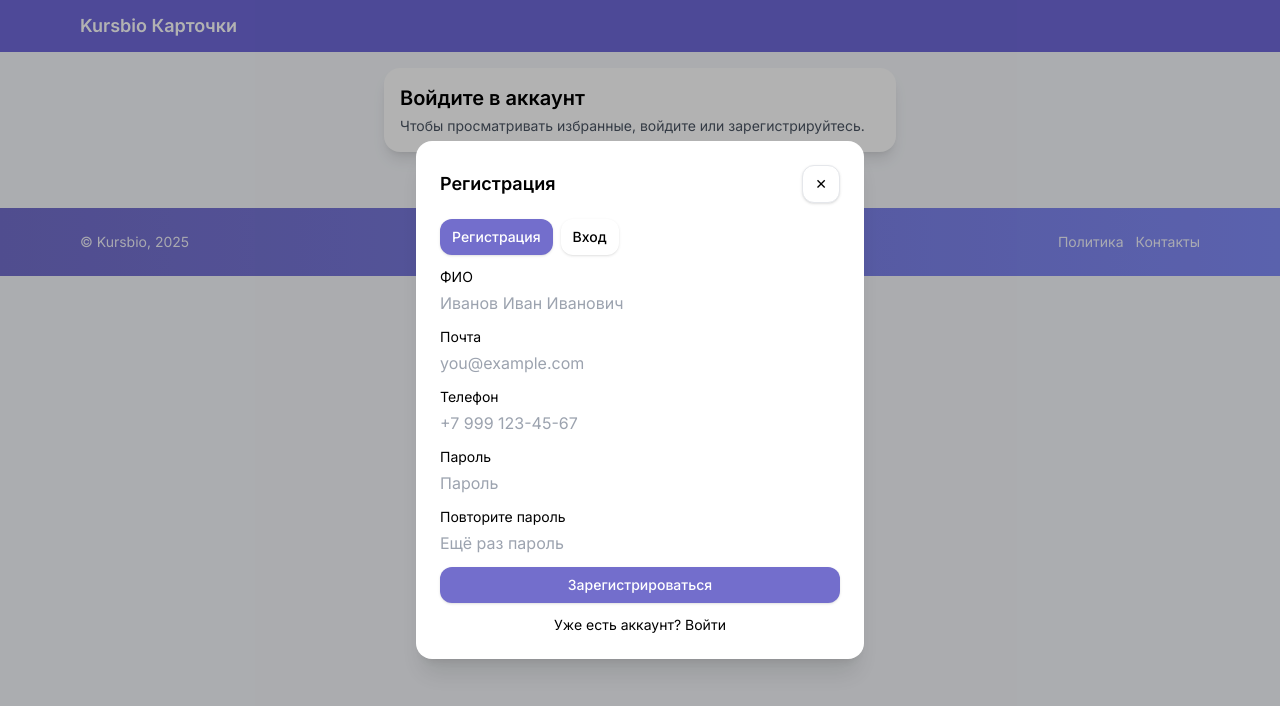
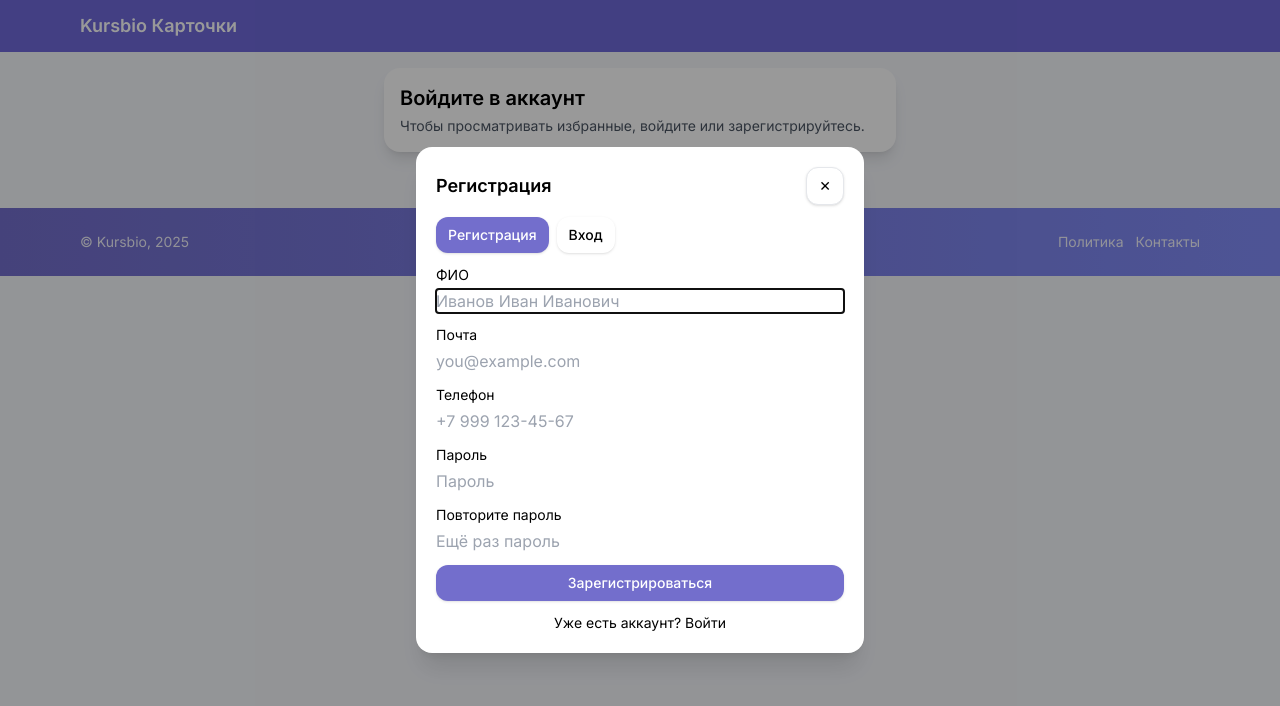
Before and after one commit to Cavor789/kursbio-flashcards, a Next.js app: page /signin in a window 1280 px wide. Shown: the top 706 px of the page. Built offline with nearby package versions, Linux system fonts and the light colour scheme; no server answers.

Commit message:
AuthEmailModal.tsx

```diff
--- a/components/AuthEmailModal.tsx
+++ b/components/AuthEmailModal.tsx
@@ -48,38 +48,30 @@ export default function AuthEmailModal({ open, onClose }: Props) {
     try {
       const cleanPhone = normalizePhone(phone);
 
-      // регистрируем пользователя + кладем ФИО/телефон в user_metadata
+      // регистрация + кладём ФИО/телефон в user_metadata
       const { data, error } = await supabase.auth.signUp({
         email,
         password: pass,
         options: {
-          data: {
-            full_name: fullName,
-            phone: cleanPhone,
-          },
-          // при включенном подтверждении почты Supabase отправит письмо
-          // emailRedirectTo: 'https://kursbio.ru', // можно указать свой URL
+          data: { full_name: fullName, phone: cleanPhone },
+          // emailRedirectTo: 'https://kursbio.com', // если нужен редирект после подтверждения
         },
       });
       if (error) throw error;
 
       const user = data.user;
       if (user) {
-        // создаём/обновляем профиль
-        await supabase
-          .from('profiles')
-          .upsert({
-            id: user.id,
-            full_name: fullName,
-            phone: cleanPhone,
-            email,
-          })
-          .eq('id', user.id);
+        // создаём/обновляем профиль (upsert по id)
+        await supabase.from('profiles').upsert({
+          id: user.id,
+          full_name: fullName,
+          phone: cleanPhone,
+          email, // см. SQL ниже, если этой колонки нет
+        });
       }
 
       setMsg('Успешно! Проверьте почту для подтверждения (если требуется) и войдите.');
-      // при необходимости можно сразу закрывать:
-      // onClose();
+      // onClose(); // можешь сразу закрывать, если нужно
     } catch (e: any) {
       setErr(e.message || 'Ошибка регистрации');
     } finally {
@@ -107,25 +99,42 @@ export default function AuthEmailModal({ open, onClose }: Props) {
   }
 
   return (
-    <div className="fixed inset-0 z-50 flex items-center justify-center p-4 bg-black/30" onClick={onClose}>
-      <div className="w-full max-w-md rounded-2xl bg-white p-6 shadow-xl" onClick={(e) => e.stopPropagation()}>
-        <div className="flex items-center justify-between mb-4">
-          <div className="text-lg font-semibold">
-            {mode === 'signup' ? 'Регистрация' : 'Вход'}
-          </div>
-          <button onClick={onClose} className="btn btn-ghost">✕</button>
+    <div
+      className="fixed inset-0 bg-black/40 z-50 flex items-center justify-center"
+      onMouseDown={(e) => {
+        // закрываем ТОЛЬКО если кликнули по фону, а не по самому окну
+        if (e.target === e.currentTarget) onClose();
+      }}
+      onKeyDown={(e) => {
+        if (e.key === 'Escape') onClose();
+      }}
+    >
+      <div
+        className="w-full max-w-md rounded-2xl bg-white p-5 shadow-xl"
+        // Гасим всплытие кликов/тачей изнутри модалки
+        onMouseDown={(e) => e.stopPropagation()}
+        onClick={(e) => e.stopPropagation()}
+        onTouchStart={(e) => e.stopPropagation()}
+        role="dialog"
+        aria-modal="true"
+      >
+        <div className="mb-3 flex items-center justify-between">
+          <div className="text-lg font-semibold">Регистрация</div>
+          <button className="btn btn-ghost" onClick={onClose}>✕</button>
         </div>
 
         <div className="mb-3 flex gap-2">
           <button
             className={`btn ${mode === 'signup' ? 'btn-primary' : ''}`}
             onClick={() => setMode('signup')}
+            type="button"
           >
             Регистрация
           </button>
           <button
             className={`btn ${mode === 'signin' ? 'btn-primary' : ''}`}
             onClick={() => setMode('signin')}
+            type="button"
           >
             Вход
           </button>
@@ -141,6 +150,7 @@ export default function AuthEmailModal({ open, onClose }: Props) {
                 onChange={(e) => setFullName(e.target.value)}
                 placeholder="Иванов Иван Иванович"
                 required
+                autoFocus
               />
             </div>
             <div>
@@ -214,6 +224,7 @@ export default function AuthEmailModal({ open, onClose }: Props) {
                 onChange={(e) => setLoginEmail(e.target.value)}
                 placeholder="you@example.com"
                 required
+                autoFocus
               />
             </div>
             <div>
```
